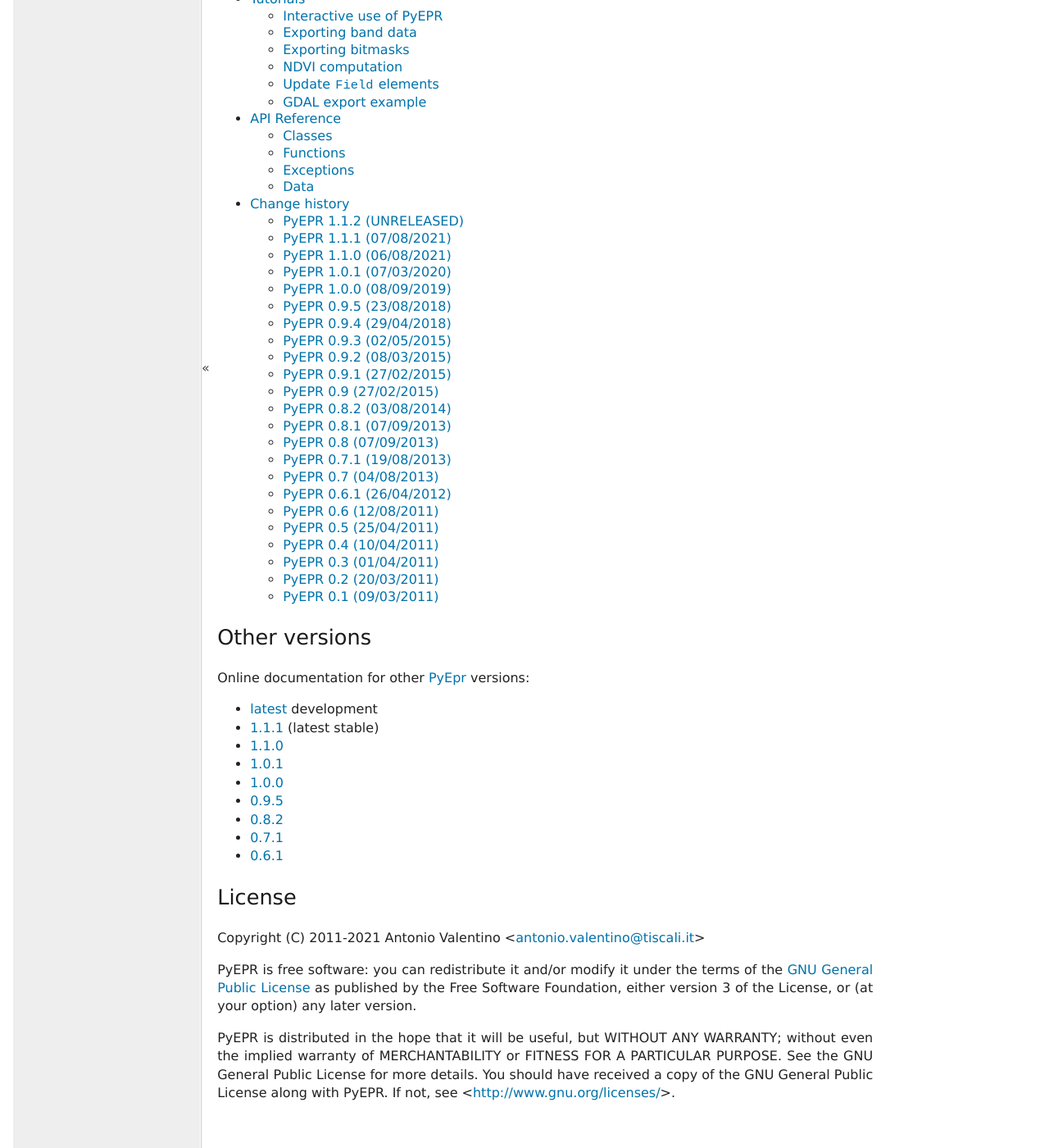
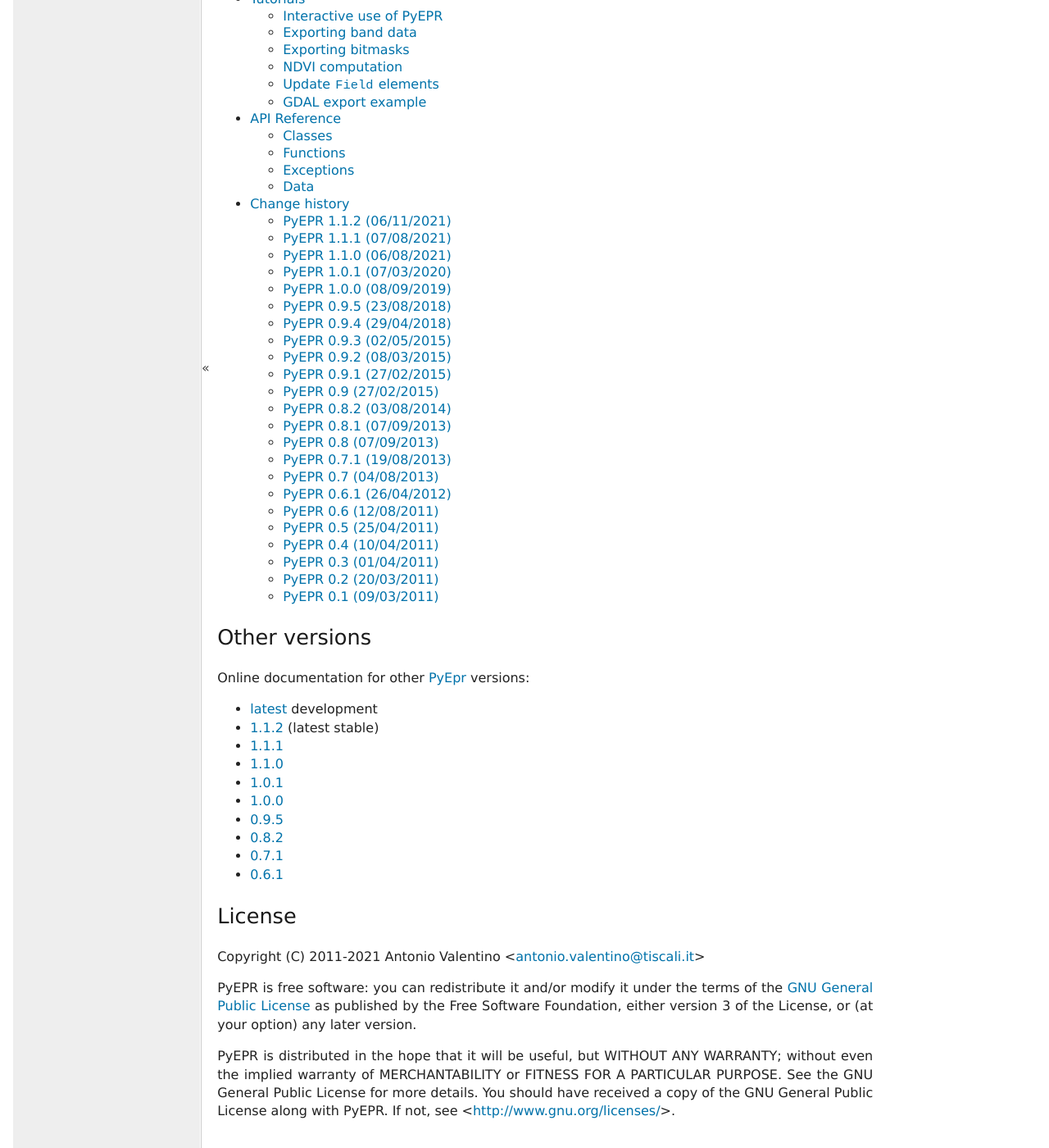
Before and after one commit to avalentino/pyepr, a Sphinx documentation site: the page built from doc/index.rst, in a window 1280 px wide and 1400 px high, scrolled down 879 px. Shown: the whole window at 82% size. Built offline with Sphinx 7.4.7, drawn with Linux system fonts in a browser that asks for light colours; formulas are drawn with MathJax 3; comment, search, counter and statistics services are not loaded.

Commit message:
Update version number to 1.1.2

```diff
--- a/README.rst
+++ b/README.rst
@@ -6,7 +6,7 @@
 :Author:    Antonio Valentino
 :Contact:   antonio.valentino@tiscali.it
 :Copyright: 2011-2021, Antonio Valentino <antonio.valentino@tiscali.it>
-:Version:   1.1.1
+:Version:   1.1.2
 
 .. image:: https://github.com/avalentino/pyepr/actions/workflows/python-package.yml/badge.svg?branch=master
     :alt: CI status page
--- a/doc/NEWS.rst
+++ b/doc/NEWS.rst
@@ -1,7 +1,7 @@
 Change history
 ==============
 
-PyEPR 1.1.2 (UNRELEASED)
+PyEPR 1.1.2 (06/11/2021)
 ------------------------
 
 * Enable CI testing with Python 3.10.
--- a/doc/index.rst
+++ b/doc/index.rst
@@ -60,7 +60,8 @@
     Online documentation for other PyEpr_ versions:
 
     * `latest <https://pyepr.readthedocs.io/en/latest/>`_ development
-    * `1.1.1 <https://pyepr.readthedocs.io/en/v1.1.1/>`_ (latest stable)
+    * `1.1.2 <https://pyepr.readthedocs.io/en/v1.1.2/>`_ (latest stable)
+    * `1.1.1 <https://pyepr.readthedocs.io/en/v1.1.1/>`_
     * `1.1.0 <https://pyepr.readthedocs.io/en/v1.1.0/>`_
     * `1.0.1 <https://pyepr.readthedocs.io/en/v1.0.1/>`_
     * `1.0.0 <https://pyepr.readthedocs.io/en/v1.0.0/>`_
```
Also changed, not shown: 1 other file.
